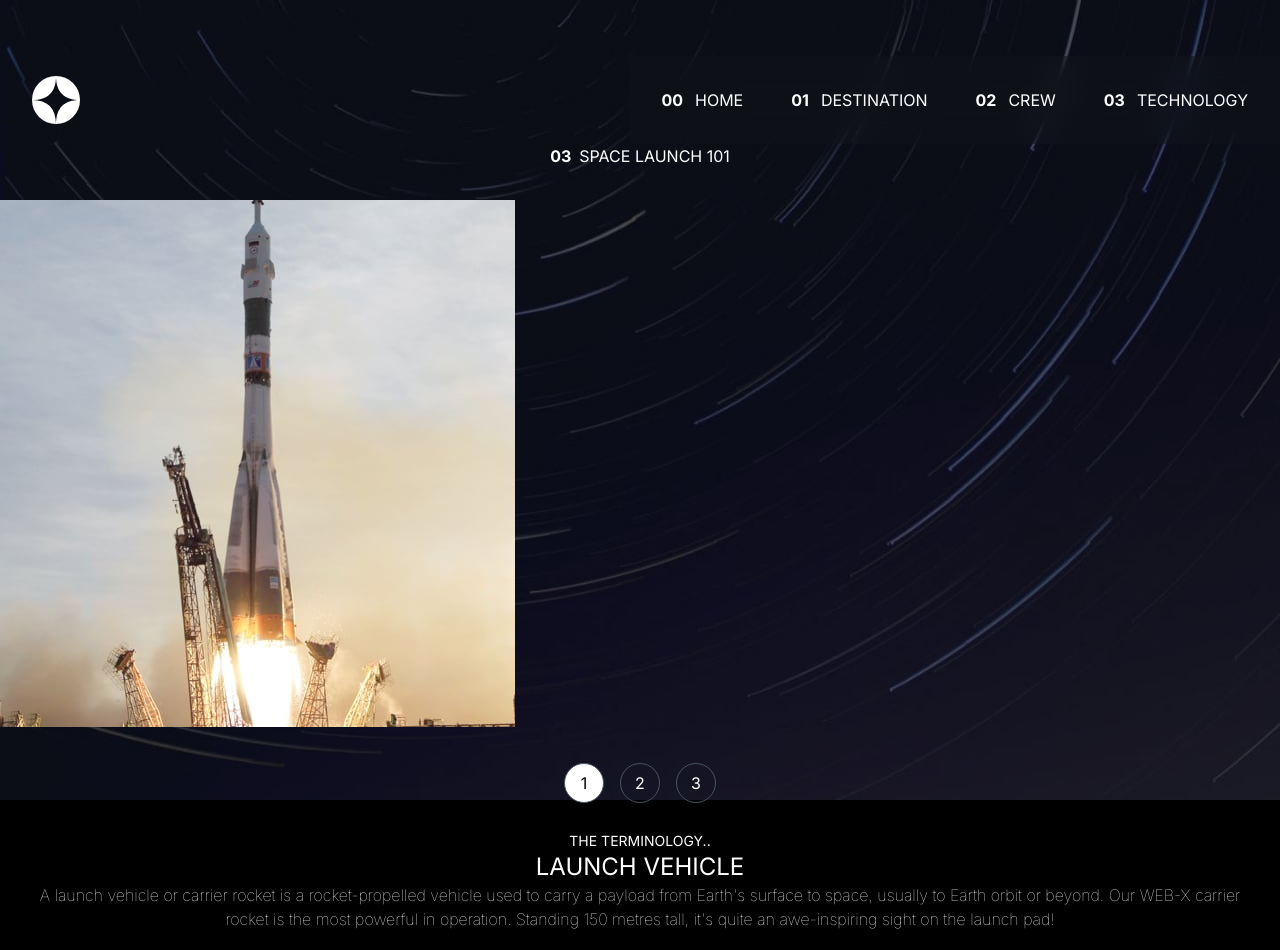
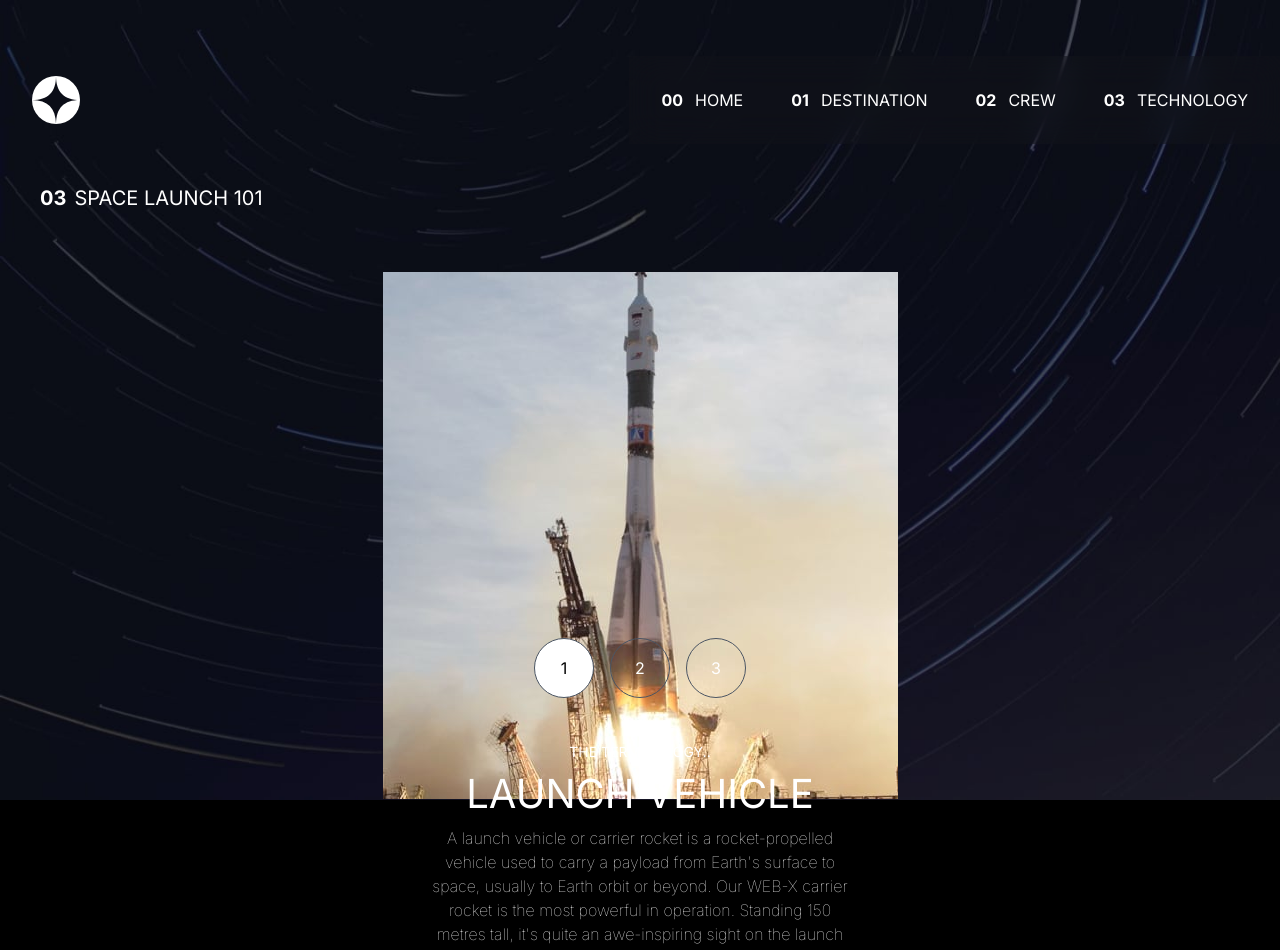
Before and after one commit to pankajrampawar/Learning-next, a Next.js app: page /technology in a window 1280 px wide. Shown: the top 950 px of the page. Built offline with nearby package versions, Linux system fonts and the light colour scheme.

Commit message:
tablet conditon added

```diff
--- a/src/app/technology/page.js
+++ b/src/app/technology/page.js
@@ -42,28 +42,28 @@ export default function Technology() {
             <Navbar/>
         </nav>
 
-        <section className="flex flex-col items-center text-center">
-            <div className="flex text-base">
+        <section className="flex flex-col items-center text-center mt-8 md:mt-10">
+            <div className="flex text-base md:text-xl md:self-start ml-[40px]">
                 <span className="font-bold mr-2">03</span>
                 <h2>SPACE LAUNCH 101</h2>
             </div>
 
-            <div className="flex flex-col">
+            <div className="flex flex-col items-center">
 
-                <div className="order-3 px-5 mt-7">
-                    <h3 className="text-sm">THE TERMINOLOGY..</h3>
-                    <h1 className="text-2xl">{selectedTechnology.title}</h1>
-                    <p className="text-base font-thin">{selectedTechnology.detail}</p>
+                <div className="order-3 px-5 mt-7 md:mt-11 md:max-w-[458px]">
+                    <h3 className="text-sm md:tex-base">THE TERMINOLOGY..</h3>
+                    <h1 className="text-2xl md:text-[40px] md:mt-4">{selectedTechnology.title}</h1>
+                    <p className="text-base font-thin md:mt-4">{selectedTechnology.detail}</p>
                 </div>
 
-                <div className="flex gap-4 order-2 justify-center mt-9">
-                    <div className={`flex items-center justify-center w-10 h-10 border border-gray-600 rounded-full ${selection === 1 ? 'bg-white text-black' : 'bg-transparent text-white'}`}>1</div>
-                    <div className={`flex items-center justify-center w-10 h-10 border border-gray-600 rounded-full ${selection === 2 ? 'bg-white text-black' : 'bg-transparent text-white'}`}>2</div>
-                    <div className={`flex items-center justify-center w-10 h-10 border border-gray-600 rounded-full ${selection === 3 ? 'bg-white text-black' : 'bg-transparent text-white'}`}>3</div>
+                <div className="flex gap-4 order-2 justify-center mt-9 md:mt-[56px]">
+                    <div className={`flex items-center justify-center w-10 h-10 md:w-[60px] md:h-[60px] border border-gray-600 rounded-full ${selection === 1 ? 'bg-white text-black' : 'bg-transparent text-white'}`} onClick={()=>{setSelection(1)}}>1</div>
+                    <div className={`flex items-center justify-center w-10 h-10 md:w-[60px] md:h-[60px] border border-gray-600 rounded-full ${selection === 2 ? 'bg-white text-black' : 'bg-transparent text-white'}`} onClick={()=>{setSelection(2)}}>2</div>
+                    <div className={`flex items-center justify-center w-10 h-10 md:w-[60px] md:h-[60px] border border-gray-600 rounded-full ${selection === 3 ? 'bg-white text-black' : 'bg-transparent text-white'}`} onClick={()=>{setSelection(3)}}>3</div>
                 </div>
 
-                <div className='order-1 mt-8'>
-                    <img src={selectedTechnology.imageLandscape} alt={selectedTechnology.title}  className="xl:hidden"/>
+                <div className='order-1 mt-8 md:mt-[60px] md:h-[310px]'>
+                    <img src={selectedTechnology.imageLandscape} alt={selectedTechnology.title}  className="xl:hidden h-full"/>
                     <img src={selectedTechnology.imagePortrait} alt={selectedTechnology.title}  className="hidden xl:block"/>
                 </div>
 
```
